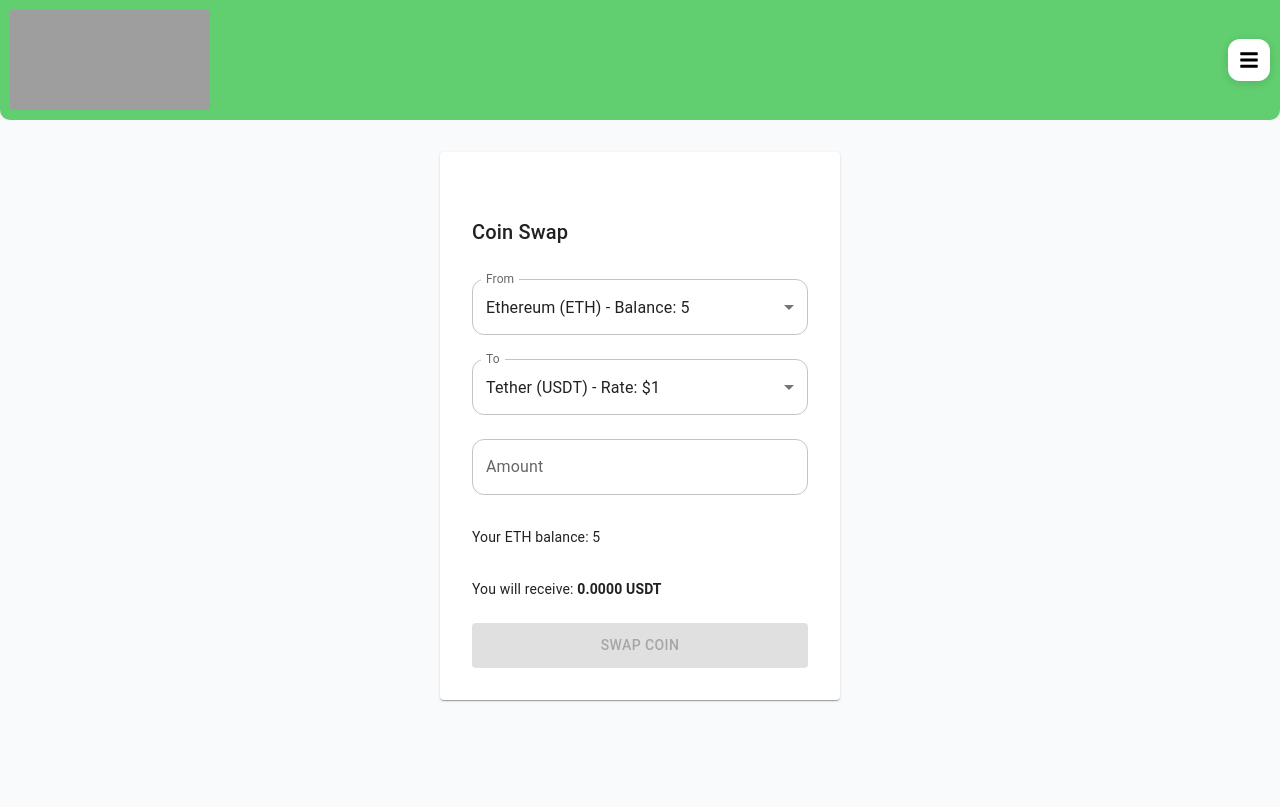
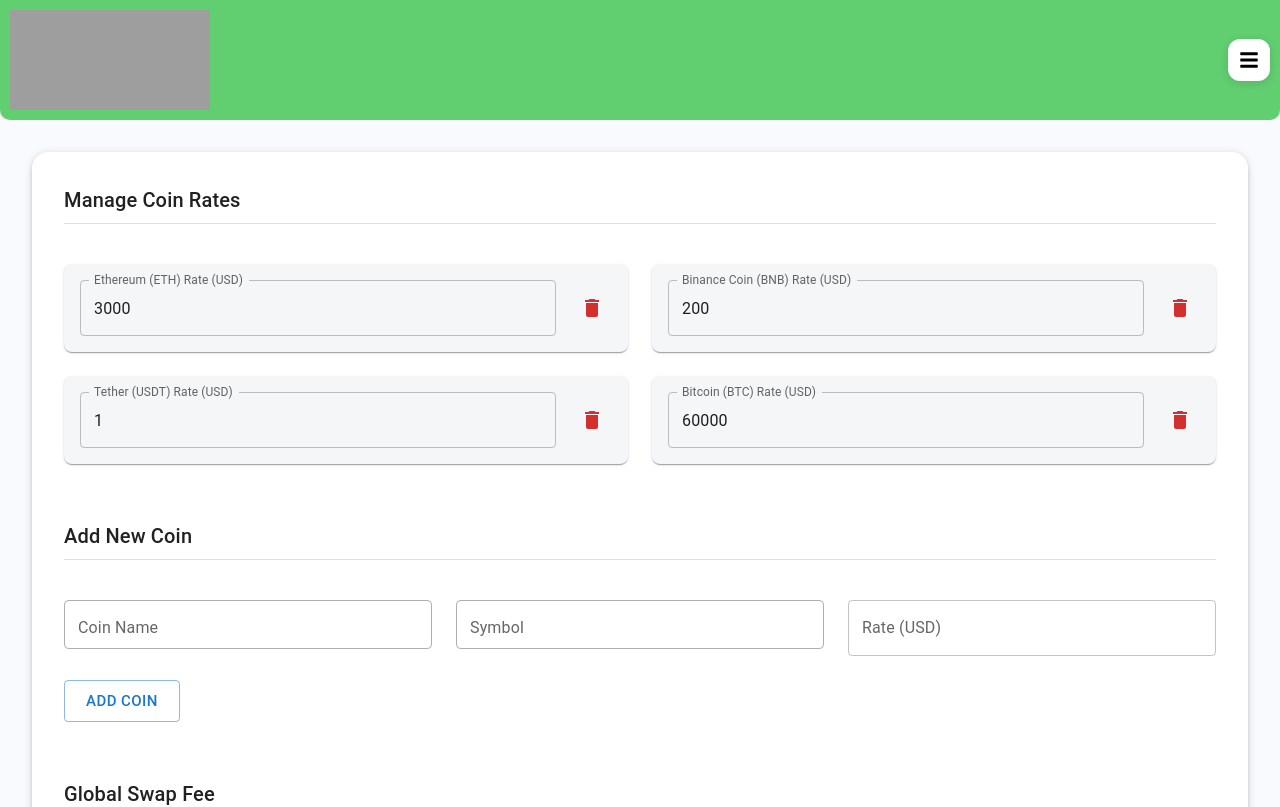
Before and after one commit to Omekagu/thunder, a Next.js app: page /admin/SwappedCoinPage in a window 1280 px wide. Shown: the top 807 px of the page. Built offline with nearby package versions, Linux system fonts and the light colour scheme; grey boxes are pictures that could not be loaded.

Commit message:
user swap page completed

```diff
--- a/src/Components/Admin/AdminHeader.jsx
+++ b/src/Components/Admin/AdminHeader.jsx
@@ -72,7 +72,7 @@ export default function AdminHeader () {
         },
         {
           icon: <FaChartLine />,
-          label: 'Swapped Coin',
+          label: 'Swap Coin',
           path: '/admin/SwappedCoinPage'
         }
       ]
--- a/src/pages/admin/SwappedCoinPage.jsx
+++ b/src/pages/admin/SwappedCoinPage.jsx
@@ -1,118 +1,169 @@
+// File: pages/admin/swap-settings.jsx
 'use client'
 
-import { useState, useEffect } from 'react'
+import { useState } from 'react'
 import {
   Box,
   Typography,
   Paper,
   TextField,
-  MenuItem,
-  Button
+  Button,
+  Grid,
+  IconButton,
+  Divider
 } from '@mui/material'
+import { Delete } from '@mui/icons-material'
 import AdminHeader from '../../Components/Admin/AdminHeader'
 
-const coins = [
-  { symbol: 'ETH', name: 'Ethereum', balance: 5, rate: 3000 },
-  { symbol: 'BNB', name: 'Binance Coin', balance: 10, rate: 200 },
-  { symbol: 'USDT', name: 'Tether', balance: 15, rate: 1 },
-  { symbol: 'BTC', name: 'Bitcoin', balance: 2, rate: 60000 }
-]
+export default function SwapSettings () {
+  const [coins, setCoins] = useState([
+    { symbol: 'ETH', name: 'Ethereum', rate: 3000 },
+    { symbol: 'BNB', name: 'Binance Coin', rate: 200 },
+    { symbol: 'USDT', name: 'Tether', rate: 1 },
+    { symbol: 'BTC', name: 'Bitcoin', rate: 60000 }
+  ])
+  const [fee, setFee] = useState(0)
+  const [newCoin, setNewCoin] = useState({ name: '', symbol: '', rate: '' })
 
-export default function SwapPage () {
-  const [fromCoin, setFromCoin] = useState('ETH')
-  const [toCoin, setToCoin] = useState('USDT')
-  const [amount, setAmount] = useState('')
-  const [receiveAmount, setReceiveAmount] = useState(0)
+  const updateRate = (index, newRate) => {
+    const updated = [...coins]
+    updated[index].rate = parseFloat(newRate)
+    setCoins(updated)
+  }
 
-  useEffect(() => {
-    const from = coins.find(c => c.symbol === fromCoin)
-    const to = coins.find(c => c.symbol === toCoin)
+  const handleAddCoin = () => {
+    if (!newCoin.name || !newCoin.symbol || !newCoin.rate) return
+    setCoins([...coins, { ...newCoin, rate: parseFloat(newCoin.rate) }])
+    setNewCoin({ name: '', symbol: '', rate: '' })
+  }
 
-    if (from && to && amount && from.symbol !== to.symbol) {
-      const usdValue = parseFloat(amount) * from.rate
-      const targetAmount = usdValue / to.rate
-      setReceiveAmount(targetAmount)
-    } else {
-      setReceiveAmount(0)
+  const handleDelete = index => {
+    const updated = [...coins]
+    updated.splice(index, 1)
+    setCoins(updated)
   }
-  }, [amount, fromCoin, toCoin])
 
-  const handleSwap = () => {
-    alert(
-      `Swapped ${amount} ${fromCoin} to ${receiveAmount.toFixed(4)} ${toCoin}`
-    )
+  const handleSave = () => {
+    alert('Swap settings saved successfully.')
   }
 
   return (
     <>
       <AdminHeader />
-      <Box className='page'>
-        <Paper className='swapBox'>
-          <Typography variant='h6' gutterBottom>
-            Coin Swap
+      <Box
+        sx={{
+          p: { xs: 2, md: 4 },
+          backgroundColor: '#f9fafe',
+          minHeight: '100vh'
+        }}
+      >
+        <Paper elevation={3} sx={{ p: { xs: 2, md: 4 }, borderRadius: 4 }}>
+          <Grid container spacing={3}>
+            <Grid item xs={12}>
+              <Typography variant='h6' gutterBottom fontWeight={500}>
+                Manage Coin Rates
               </Typography>
+              <Divider sx={{ mb: 2 }} />
+            </Grid>
 
+            {coins.map((coin, index) => (
+              <Grid item xs={12} md={6} key={index}>
+                <Paper
+                  sx={{
+                    p: 2,
+                    display: 'flex',
+                    alignItems: 'center',
+                    justifyContent: 'space-between',
+                    borderRadius: 2,
+                    background: '#f4f6f8'
+                  }}
+                >
                   <TextField
-            select
-            label='From'
-            value={fromCoin}
-            onChange={e => setFromCoin(e.target.value)}
+                    label={`${coin.name} (${coin.symbol}) Rate (USD)`}
+                    type='number'
                     fullWidth
-            className='selectInput'
-          >
-            {coins.map(coin => (
-              <MenuItem key={coin.symbol} value={coin.symbol}>
-                {coin.name} ({coin.symbol}) - Balance: {coin.balance}
-              </MenuItem>
+                    value={coin.rate}
+                    onChange={e => updateRate(index, e.target.value)}
+                    sx={{ mr: 2 }}
+                  />
+                  <IconButton onClick={() => handleDelete(index)} color='error'>
+                    <Delete />
+                  </IconButton>
+                </Paper>
+              </Grid>
             ))}
-          </TextField>
 
+            <Grid item xs={12}>
+              <Typography variant='h6' gutterBottom fontWeight={500} mt={4}>
+                Add New Coin
+              </Typography>
+              <Divider sx={{ mb: 2 }} />
+            </Grid>
+
+            <Grid item xs={12} md={4}>
               <TextField
-            select
-            label='To'
-            value={toCoin}
-            onChange={e => setToCoin(e.target.value)}
+                label='Coin Name'
+                value={newCoin.name}
+                onChange={e => setNewCoin({ ...newCoin, name: e.target.value })}
                 fullWidth
-            className='selectInput'
-          >
-            {coins.map(coin => (
-              <MenuItem key={coin.symbol} value={coin.symbol}>
-                {coin.name} ({coin.symbol}) - Rate: ${coin.rate}
-              </MenuItem>
-            ))}
-          </TextField>
+              />
+            </Grid>
+            <Grid item xs={12} md={4}>
+              <TextField
+                label='Symbol'
+                value={newCoin.symbol}
+                onChange={e =>
+                  setNewCoin({
+                    ...newCoin,
+                    symbol: e.target.value.toUpperCase()
+                  })
+                }
+                fullWidth
+              />
+            </Grid>
+            <Grid item xs={12} md={4}>
+              <TextField
+                label='Rate (USD)'
+                type='number'
+                value={newCoin.rate}
+                onChange={e => setNewCoin({ ...newCoin, rate: e.target.value })}
+                fullWidth
+              />
+            </Grid>
+            <Grid item xs={12}>
+              <Button onClick={handleAddCoin} variant='outlined' size='large'>
+                Add Coin
+              </Button>
+            </Grid>
 
+            <Grid item xs={12}>
+              <Typography variant='h6' gutterBottom fontWeight={500} mt={4}>
+                Global Swap Fee
+              </Typography>
+              <Divider sx={{ mb: 2 }} />
+            </Grid>
+
+            <Grid item xs={12} md={6}>
               <TextField
-            label='Amount'
+                label='Swap Fee (%)'
                 type='number'
-            value={amount}
-            onChange={e => setAmount(e.target.value)}
                 fullWidth
-            className='amountInput'
+                value={fee}
+                onChange={e => setFee(e.target.value)}
               />
+            </Grid>
 
-          <Typography variant='body2' style={{ marginTop: '0.5rem' }}>
-            Your {fromCoin} balance:{' '}
-            {coins.find(c => c.symbol === fromCoin)?.balance}
-          </Typography>
-
-          <Typography variant='body2' style={{ marginTop: '0.5rem' }}>
-            You will receive:{' '}
-            <strong>
-              {receiveAmount.toFixed(4)} {toCoin}
-            </strong>
-          </Typography>
-
+            <Grid item xs={12}>
               <Button
                 variant='contained'
-            color='primary'
-            fullWidth
-            className='swapButton'
-            onClick={handleSwap}
-            disabled={!amount || fromCoin === toCoin}
+                onClick={handleSave}
+                size='large'
+                sx={{ mt: 2, borderRadius: 2 }}
               >
-            Swap coin
+                Save Settings
               </Button>
+            </Grid>
+          </Grid>
         </Paper>
       </Box>
     </>
```
Also changed, not shown: src/pages/user/SwapCoinPage.jsx (+113 -4 lines). Lines whose indentation alone changed are shown as unchanged.
